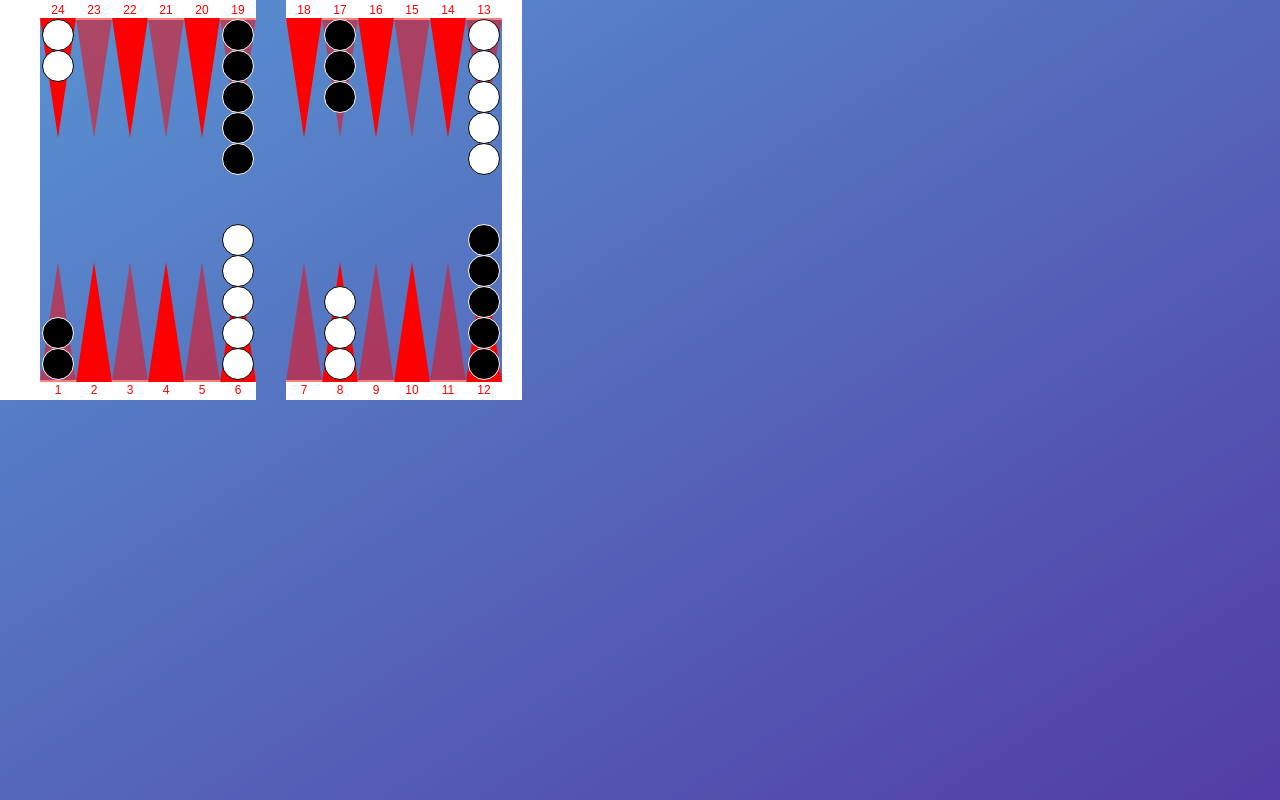
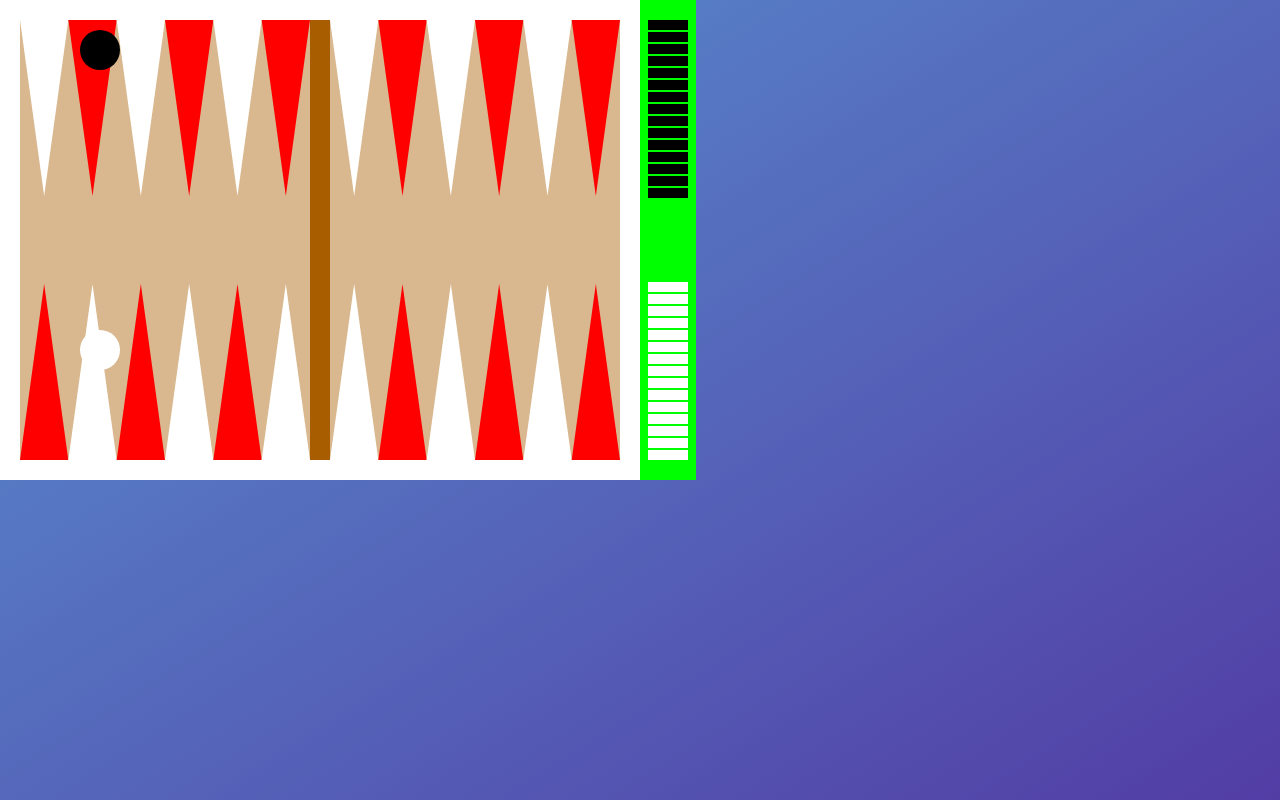
Before and after one commit to Backgammonist/backgammon-board-react, a React (Vite) app: page / in a window 1280 px wide. Built offline with nearby package versions, Linux system fonts and the light colour scheme.

Commit message:
feat: svg refactor

```diff
--- a/main.tsx
+++ b/main.tsx
@@ -1,9 +1,130 @@
 import { StrictMode } from 'react'
 import { createRoot } from 'react-dom/client'
-import { Board } from './src'
+// import { Board } from './src'
+
+import React from 'react';
+
+class Dimensions {
+    private _width: number;
+    private _height: number;
+    private _pointWidth: number;
+    private _barWidth: number;
+    private _borderWidth: number;
+
+    constructor(width: number, height: number, pointWidth: number, barWidth: number, borderWidth = 20) {
+        this._width = width;
+        this._height = height;
+        this._pointWidth = pointWidth;
+        this._barWidth = barWidth;
+        this._borderWidth = borderWidth;
+    }
+
+    get width() {
+        return this._width;
+    }
+
+    get height() {
+        return this._height;
+    }
+
+    get pointWidth() {
+        return this._pointWidth;
+    }
+
+    get barWidth() {
+        return this._barWidth;
+    }
+
+    get borderWidth() {
+        return this._borderWidth;
+    }
+
+    getPanelWidth() {
+        return (this._width - this._barWidth / 2 - this._borderWidth) / 2;
+    }
+
+    getPointWidth() {
+        return this.getInnerPanelWidth() / 6;
+    }
+
+    getPointHeight() {
+        return (this._height / 2 - this._borderWidth) * 0.8;
+    }
+
+    getInnerPanelWidth() {
+        return (this._width - this._barWidth - this._borderWidth * 2) / 2;
+    }
+}
+
+const dimensions = new Dimensions(640, 480, 40, 20, 20);
+
+const Point = ({ x, y, color }) => {
+    const width = dimensions.getPointWidth();
+    const height = dimensions.getPointHeight();
+    return <g>
+        {dimensions.borderWidth !== 0 && <rect x={x} y={-dimensions.borderWidth} width={width} height={dimensions.borderWidth} fill="#fff" />}
+        <polygon points={`${x},${y} ${x + width},${y} ${x + width / 2},${y + height}`} fill={color} />;
+    </g>
+};
+
+const BackgammonBoard = () => {
+    return (
+        <svg width={dimensions.width + 100} height={dimensions.height} viewBox={`0 0 ${dimensions.width + 100} ${dimensions.height}`} xmlns="http://www.w3.org/2000/svg">
+            {/* Background */}
+            <rect x="0" y="0" width={dimensions.width} height={dimensions.height} fill="#D9B88F" />
+
+            {/* Middle bar */}
+            <rect x={dimensions.getInnerPanelWidth() + dimensions.borderWidth} y={dimensions.borderWidth} width={dimensions.barWidth} height={dimensions.height - dimensions.borderWidth * 2} fill="#A85D00" />
+
+            {/* Borders */}
+            <rect x="0" y="0" width={dimensions.width} height={dimensions.borderWidth} fill="#fff" />
+            <rect x="0" y="0" width={dimensions.borderWidth} height={dimensions.height} fill="#fff" />
+            <rect x={dimensions.width - dimensions.borderWidth} y="0" width={dimensions.borderWidth} height={dimensions.height} fill="#fff" />
+            <rect x="0" y={dimensions.height - dimensions.borderWidth} width={dimensions.width} height={dimensions.borderWidth} fill="#fff" />
+
+            {/* Points - Left Side */}
+            <g id="left-side" transform={`translate(${dimensions.borderWidth}, ${dimensions.borderWidth})`}>
+                {/* Top points */}
+                {[...new Array(6)].map((_, i) => <Point key={`left-top-${i}`} x={i * dimensions.getPointWidth()} y="0" color={i % 2 === 0 ? 'white' : 'red'} />)}
+
+                {/* Bottom points */}
+                <g transform={`scale(1 -1) translate(0, -${dimensions.height - dimensions.borderWidth * 2})`}>
+                    {[...new Array(6)].map((_, i) => <Point key={`left-top-${i}`} x={i * dimensions.getPointWidth()} y="0" color={i % 2 === 0 ? 'red' : 'white'} />)}
+                </g>
+            </g>
+
+            {/* Points - Right Side */}
+            <g id="right-side" transform={`translate(${(dimensions.width + dimensions.barWidth) / 2}, ${dimensions.borderWidth})`}>
+                {/* Top points */}
+                {[...new Array(6)].map((_, i) => <Point key={`right-top-${i}`} x={i * dimensions.getPointWidth()} y={0} color={i % 2 === 0 ? 'white' : 'red'} />)}
+
+                {/* Bottom points */}
+                <g transform={`scale(1 -1) translate(0, -${dimensions.height - dimensions.borderWidth * 2})`}>
+                {[...new Array(6)].map((_, i) => <Point key={`right-top-${i}`} x={i * dimensions.getPointWidth()} y={0} color={i % 2 === 0 ? 'white' : 'red'} />)}
+                </g>
+            </g>
+
+            {/* Additional rectangle to the right of the board */}
+            <g>
+                <rect x={dimensions.width} y="0" width={dimensions.pointWidth * 1.4} height={dimensions.height} fill="#00FF00" />
+                {[...new Array(15)].map((_, i) => (<rect x={dimensions.width + dimensions.pointWidth * 0.2} y={i * dimensions.pointWidth * 0.3 + dimensions.borderWidth} width={dimensions.pointWidth} height={dimensions.pointWidth / 4} fill='#000000' />))}
+                <g transform={`scale(1 -1) translate(0, -${dimensions.height})`}>
+                    {[...new Array(15)].map((_, i) => (<rect x={dimensions.width + dimensions.pointWidth * 0.2} y={i * dimensions.pointWidth * 0.3 + dimensions.borderWidth} width={dimensions.pointWidth} height={dimensions.pointWidth / 4} fill='#fff' />))}
+                </g>
+            </g>
+
+            {/* Checker placeholders (optional) */}
+            <circle cx="100" cy="50" r={dimensions.pointWidth / 2} fill="#000000" />
+            <circle cx="100" cy="350" r={dimensions.pointWidth / 2} fill="#FFFFFF" />
+
+        </svg>
+    );
+};
+
+
 
 createRoot(document.getElementById('root')!).render(
     <StrictMode>
-        <Board data={{ positions: { 0: 'xx', 23: 'oo', 5: 'ooooo', 7: 'ooo', 11: 'xxxxx', 12: 'ooooo', 16: 'xxx', 18: 'xxxxx' } }} />
+        <BackgammonBoard />
     </StrictMode>,
 )
--- a/package.json
+++ b/package.json
@@ -5,7 +5,7 @@
   "main": "dist/bundle.js",
   "scripts": {
     "build": "vite build",
-    "dev": "vite",
+    "dev": "vite --host",
     "test": "echo \"Error: no test specified\" && exit 1"
   },
   "repository": {
```
